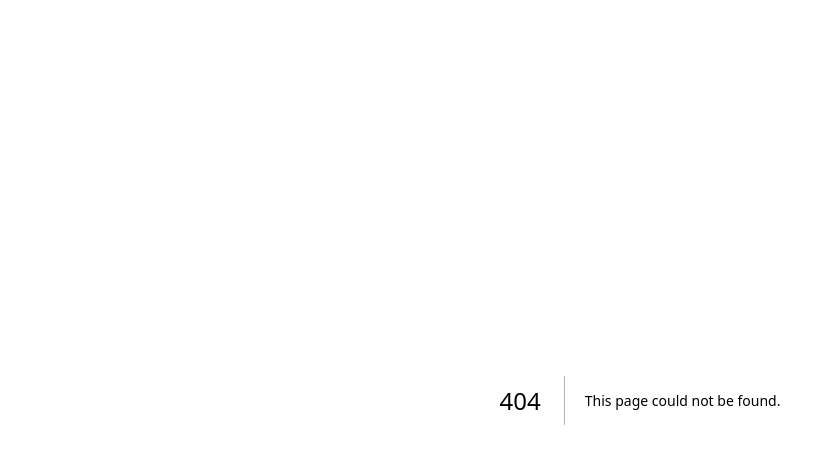
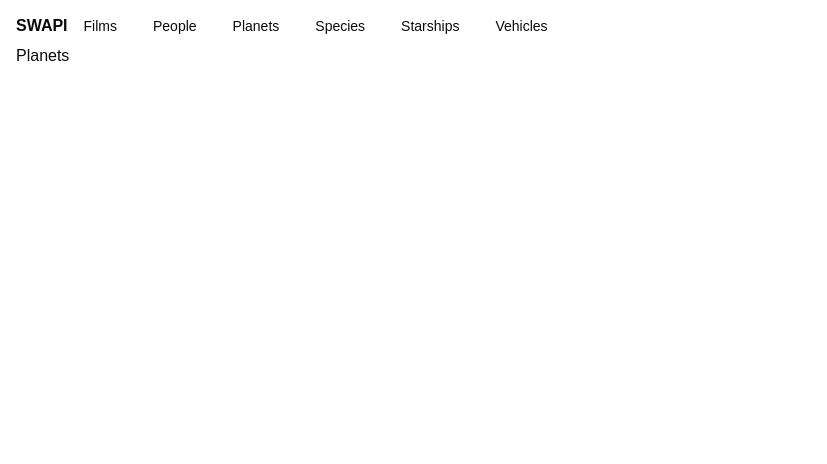
Before and after one commit to MatthiasTeks/react-krash-exercice, a Next.js app in the folder apps/frontend/: page /planets in a window 1280 px wide. Before the commit this address had no page. Shown: the top 464 px of the page, without its empty margins (0-827 px from the left). Built offline with nearby package versions, Linux system fonts and the light colour scheme.

Commit message:
feat(front): navbar and navigation

```diff
--- /dev/null
+++ b/apps/frontend/src/app/films/page.tsx
@@ -0,0 +1,7 @@
+export default function Films() {
+    return (
+        <div>
+            Films
+        </div>
+    )
+}
--- a/apps/frontend/src/app/layout.tsx
+++ b/apps/frontend/src/app/layout.tsx
@@ -4,6 +4,7 @@ import './globals.css';
 import React from 'react';
 import StoreProvider from './StoreProvider';
 import Providers from './providers';
+import { Navbar } from '@/components/common/Navbar';
 
 const geistSans = localFont({
   src: './fonts/GeistVF.woff',
@@ -28,9 +29,12 @@ export default function RootLayout({
 }>) {
   return (
     <html lang='en'>
-      <body className={`${geistSans.variable} ${geistMono.variable} antialiased`}>
+      <body className={`${geistSans.variable} ${geistMono.variable} antialiased px-4 py-2`}>
         <Providers>
-          <StoreProvider>{children}</StoreProvider>
+          <StoreProvider>
+            <Navbar />
+            {children}
+            </StoreProvider>
         </Providers>
       </body>
     </html>
--- /dev/null
+++ b/apps/frontend/src/app/people/page.tsx
@@ -0,0 +1,7 @@
+export default function People() {
+    return (
+        <div>
+            People
+        </div>
+    )
+}
--- /dev/null
+++ b/apps/frontend/src/app/planets/page.tsx
@@ -0,0 +1,7 @@
+export default function Planets() {
+    return (
+        <div>
+            Planets
+        </div>
+    )
+}
--- /dev/null
+++ b/apps/frontend/src/app/species/page.tsx
@@ -0,0 +1,7 @@
+export default function Species() {
+    return (
+        <div>
+            Species
+        </div>
+    )
+}
--- /dev/null
+++ b/apps/frontend/src/app/starships/page.tsx
@@ -0,0 +1,7 @@
+export default function Starships() {
+    return (
+        <div>
+            Startships
+        </div>
+    )
+}
--- /dev/null
+++ b/apps/frontend/src/app/vehicles/page.tsx
@@ -0,0 +1,7 @@
+export default function Vehicles() {
+    return (
+        <div>
+            Vehicles
+        </div>
+    )
+}
--- /dev/null
+++ b/apps/frontend/src/components/common/Navbar.tsx
@@ -0,0 +1,14 @@
+import * as React from "react"
+import Link from "next/link"
+import Navigation from "./NavigationMenu"
+
+export function Navbar() {
+  return (
+    <div className="flex items-center cursor-pointer">
+        <Link href="/" legacyBehavior passHref>
+            <h1 className="font-bold">SWAPI</h1>
+        </Link>
+        <Navigation />
+    </div>
+  )
+}
--- /dev/null
+++ b/apps/frontend/src/components/common/NavigationMenu.tsx
@@ -0,0 +1,37 @@
+"use client"
+
+import Link from "next/link"
+import {
+    NavigationMenu,
+    NavigationMenuItem,
+    NavigationMenuLink,
+    NavigationMenuList,
+    navigationMenuTriggerStyle,
+  } from "@/components/ui/navigation-menu"
+
+const links = [
+    { name:"Films", href: "films" },
+    { name: "People", href: "people" },
+    { name: "Planets", href: "planets" },
+    { name: "Species", href: "species" },
+    { name: "Starships", href: "starships" },
+    { name: "Vehicles", href: "vehicles" }
+]
+
+export default function Navigation() {
+    return (
+        <NavigationMenu>
+            <NavigationMenuList>
+                {links.map((link) => (
+                <NavigationMenuItem key={link.href}>
+                    <Link href={`/${link.href}`} legacyBehavior passHref>
+                    <NavigationMenuLink className={navigationMenuTriggerStyle()}>
+                        {link.name}
+                    </NavigationMenuLink>
+                    </Link>
+                </NavigationMenuItem>
+                ))}
+            </NavigationMenuList>
+        </NavigationMenu>
+    )
+}
--- /dev/null
+++ b/apps/frontend/src/components/ui/navigation-menu.tsx
@@ -0,0 +1,128 @@
+import * as React from "react"
+import { ChevronDownIcon } from "@radix-ui/react-icons"
+import * as NavigationMenuPrimitive from "@radix-ui/react-navigation-menu"
+import { cva } from "class-variance-authority"
+
+import { cn } from "@/lib/utils"
+
+const NavigationMenu = React.forwardRef<
+  React.ElementRef<typeof NavigationMenuPrimitive.Root>,
+  React.ComponentPropsWithoutRef<typeof NavigationMenuPrimitive.Root>
+>(({ className, children, ...props }, ref) => (
+  <NavigationMenuPrimitive.Root
+    ref={ref}
+    className={cn(
+      "relative z-10 flex max-w-max flex-1 items-center justify-center",
+      className
+    )}
+    {...props}
+  >
+    {children}
+    <NavigationMenuViewport />
+  </NavigationMenuPrimitive.Root>
+))
+NavigationMenu.displayName = NavigationMenuPrimitive.Root.displayName
+
+const NavigationMenuList = React.forwardRef<
+  React.ElementRef<typeof NavigationMenuPrimitive.List>,
+  React.ComponentPropsWithoutRef<typeof NavigationMenuPrimitive.List>
+>(({ className, ...props }, ref) => (
+  <NavigationMenuPrimitive.List
+    ref={ref}
+    className={cn(
+      "group flex flex-1 list-none items-center justify-center space-x-1",
+      className
+    )}
+    {...props}
+  />
+))
+NavigationMenuList.displayName = NavigationMenuPrimitive.List.displayName
+
+const NavigationMenuItem = NavigationMenuPrimitive.Item
+
+const navigationMenuTriggerStyle = cva(
+  "group inline-flex h-9 w-max items-center justify-center rounded-md bg-background px-4 py-2 text-sm font-medium transition-colors hover:bg-accent hover:text-accent-foreground focus:bg-accent focus:text-accent-foreground focus:outline-none disabled:pointer-events-none disabled:opacity-50 data-[active]:bg-accent/50 data-[state=open]:bg-accent/50"
+)
+
+const NavigationMenuTrigger = React.forwardRef<
+  React.ElementRef<typeof NavigationMenuPrimitive.Trigger>,
+  React.ComponentPropsWithoutRef<typeof NavigationMenuPrimitive.Trigger>
+>(({ className, children, ...props }, ref) => (
+  <NavigationMenuPrimitive.Trigger
+    ref={ref}
+    className={cn(navigationMenuTriggerStyle(), "group", className)}
+    {...props}
+  >
+    {children}{" "}
+    <ChevronDownIcon
+      className="relative top-[1px] ml-1 h-3 w-3 transition duration-300 group-data-[state=open]:rotate-180"
+      aria-hidden="true"
+    />
+  </NavigationMenuPrimitive.Trigger>
+))
+NavigationMenuTrigger.displayName = NavigationMenuPrimitive.Trigger.displayName
+
+const NavigationMenuContent = React.forwardRef<
+  React.ElementRef<typeof NavigationMenuPrimitive.Content>,
+  React.ComponentPropsWithoutRef<typeof NavigationMenuPrimitive.Content>
+>(({ className, ...props }, ref) => (
+  <NavigationMenuPrimitive.Content
+    ref={ref}
+    className={cn(
+      "left-0 top-0 w-full data-[motion^=from-]:animate-in data-[motion^=to-]:animate-out data-[motion^=from-]:fade-in data-[motion^=to-]:fade-out data-[motion=from-end]:slide-in-from-right-52 data-[motion=from-start]:slide-in-from-left-52 data-[motion=to-end]:slide-out-to-right-52 data-[motion=to-start]:slide-out-to-left-52 md:absolute md:w-auto ",
+      className
+    )}
+    {...props}
+  />
+))
+NavigationMenuContent.displayName = NavigationMenuPrimitive.Content.displayName
+
+const NavigationMenuLink = NavigationMenuPrimitive.Link
+
+const NavigationMenuViewport = React.forwardRef<
+  React.ElementRef<typeof NavigationMenuPrimitive.Viewport>,
+  React.ComponentPropsWithoutRef<typeof NavigationMenuPrimitive.Viewport>
+>(({ className, ...props }, ref) => (
+  <div className={cn("absolute left-0 top-full flex justify-center")}>
+    <NavigationMenuPrimitive.Viewport
+      className={cn(
+        "origin-top-center relative mt-1.5 h-[var(--radix-navigation-menu-viewport-height)] w-full overflow-hidden rounded-md border bg-popover text-popover-foreground shadow data-[state=open]:animate-in data-[state=closed]:animate-out data-[state=closed]:zoom-out-95 data-[state=open]:zoom-in-90 md:w-[var(--radix-navigation-menu-viewport-width)]",
+        className
+      )}
+      ref={ref}
+      {...props}
+    />
+  </div>
+))
+NavigationMenuViewport.displayName =
+  NavigationMenuPrimitive.Viewport.displayName
+
+const NavigationMenuIndicator = React.forwardRef<
+  React.ElementRef<typeof NavigationMenuPrimitive.Indicator>,
+  React.ComponentPropsWithoutRef<typeof NavigationMenuPrimitive.Indicator>
+>(({ className, ...props }, ref) => (
+  <NavigationMenuPrimitive.Indicator
+    ref={ref}
+    className={cn(
+      "top-full z-[1] flex h-1.5 items-end justify-center overflow-hidden data-[state=visible]:animate-in data-[state=hidden]:animate-out data-[state=hidden]:fade-out data-[state=visible]:fade-in",
+      className
+    )}
+    {...props}
+  >
+    <div className="relative top-[60%] h-2 w-2 rotate-45 rounded-tl-sm bg-border shadow-md" />
+  </NavigationMenuPrimitive.Indicator>
+))
+NavigationMenuIndicator.displayName =
+  NavigationMenuPrimitive.Indicator.displayName
+
+export {
+  navigationMenuTriggerStyle,
+  NavigationMenu,
+  NavigationMenuList,
+  NavigationMenuItem,
+  NavigationMenuContent,
+  NavigationMenuTrigger,
+  NavigationMenuLink,
+  NavigationMenuIndicator,
+  NavigationMenuViewport,
+}
```
Also changed, not shown: apps/frontend/package.json (+4 -3 lines).
